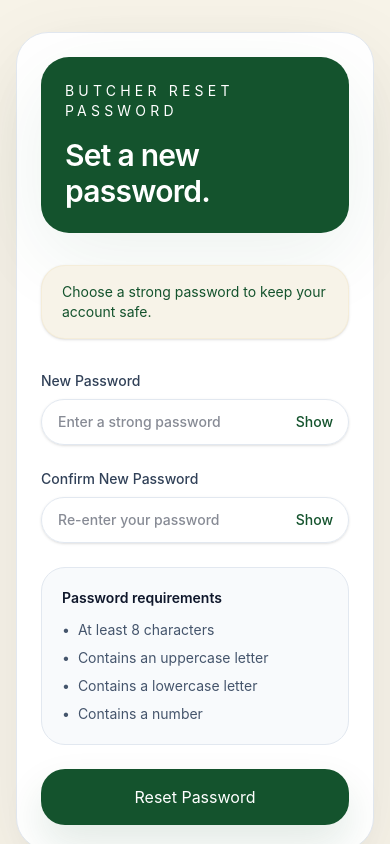
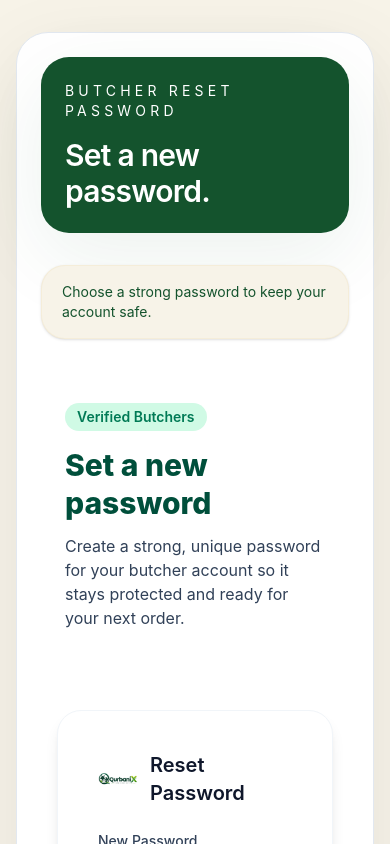
Before and after one commit to Talha-Morshed/QurbaniX, a React (Vite) app in the folder frontend/: page /reset-password/butcher in a window 390 px wide. Shown: the top 844 px of the page. Built offline with nearby package versions, Linux system fonts and the light colour scheme.

Commit message:
Redesign login pages UI with RegistrationLanding style

```diff
--- /dev/null
+++ b/frontend/src/components/form/LoginShell.jsx
@@ -0,0 +1,136 @@
+import images from '../../assets/images';
+
+const defaultSteps = [
+  { title: '1. Enter phone', description: 'Sign in with your registered mobile number.' },
+  { title: '2. Verify PIN', description: 'We send a 4-digit PIN to confirm your identity.' },
+  { title: '3. Get started', description: 'Access your dashboard and manage your Qurbani services.' },
+];
+
+const defaultWhy = [
+  { title: 'Verified Butchers', description: 'We screen and verify all service providers for your peace of mind.' },
+  { title: 'Secure Payments', description: 'Encrypted transactions and clear receipts for every booking.' },
+  { title: 'Easy Booking', description: 'Fast scheduling and order tracking from your dashboard.' },
+];
+
+function LoginShell({
+  pageTitle,
+  pageDescription,
+  notice,
+  leftTitle,
+  leftDescription,
+  formTitle,
+  formSubtitle,
+  steps = defaultSteps,
+  why = defaultWhy,
+  children,
+}) {
+  return (
+    <div className="min-h-screen bg-warm-cream text-slate-900 py-8 sm:py-10 lg:py-12">
+      <div className="mx-auto w-full max-w-6xl px-4 sm:px-6 lg:px-8">
+        <div className="rounded-[2rem] border border-slate-200 bg-white p-6 shadow-[0_24px_80px_rgba(15,23,42,0.08)] sm:p-8 lg:p-10">
+          <div className="mb-8 overflow-hidden rounded-[1.75rem] bg-primary p-6 text-white shadow-primary-soft sm:p-8">
+            <p className="text-sm uppercase tracking-[0.3em] text-white">{pageTitle}</p>
+            <h1 className="mt-4 text-3xl font-semibold tracking-tight sm:text-4xl lg:text-5xl">{pageDescription}</h1>
+          </div>
+
+          {notice && (
+            <div className="mb-8 rounded-3xl border border-warm-cream bg-warm-cream px-5 py-4 text-sm text-primary shadow-sm">
+              {notice}
+            </div>
+          )}
+
+          <div className="mt-6 grid gap-6 lg:grid-cols-2 items-stretch">
+            {/* Left: Branding / Welcome */}
+            <div className="flex flex-col justify-between gap-6 px-6 py-8 lg:py-10 lg:px-12 h-full">
+              <div className="relative">
+                <span className="inline-flex items-center px-3 py-1 rounded-full bg-emerald-100 text-emerald-700 font-semibold text-sm">Verified Butchers</span>
+                <h2 className="mt-4 md:mt-6 text-3xl md:text-4xl lg:text-5xl font-extrabold leading-tight text-emerald-900">{leftTitle}</h2>
+                <p className="mt-3 text-base text-slate-700 max-w-lg">{leftDescription}</p>
+
+                {/* Decorative subtle shape */}
+                <div className="pointer-events-none absolute right-2 bottom-2 hidden md:block opacity-60">
+                  <svg width="120" height="120" viewBox="0 0 120 120" fill="none" xmlns="http://www.w3.org/2000/svg">
+                    <defs>
+                      <linearGradient id="g1" x1="0" x2="1">
+                        <stop offset="0%" stopColor="#ECFDF5" />
+                        <stop offset="100%" stopColor="#EEF2FF" />
+                      </linearGradient>
+                    </defs>
+                    <rect x="0" y="0" width="120" height="120" rx="24" fill="url(#g1)" />
+                  </svg>
+                </div>
+              </div>
+
+              <div className="hidden md:block">
+                <div className="rounded-2xl bg-gradient-to-br from-primary/5 to-warm-cream p-4 shadow-md overflow-hidden">
+                  <div className="mt-4 flex flex-col gap-4">
+                    <p className="text-sm text-slate-600">Trusted local providers — ethical, verified, and halal.</p>
+
+                    <div className="mt-3 flex flex-wrap items-start gap-6">
+                      <div className="flex-1 min-w-[260px]">
+                        <div className="w-full h-72 md:h-96 rounded-3xl overflow-hidden bg-white p-2 shadow-2xl flex items-center justify-center">
+                          <img src={images.cow} alt="Cow" className="w-full h-full object-contain block" />
+                        </div>
+                      </div>
+
+                      <div className="flex flex-col gap-4">
+                        <div className="w-48 h-48 md:w-56 md:h-56 rounded-2xl overflow-hidden bg-white p-2 shadow-lg flex items-center justify-center">
+                          <img src={images.goat} alt="Goat" className="w-full h-full object-contain block" />
+                        </div>
+                        <div className="w-48 h-48 md:w-56 md:h-56 rounded-2xl overflow-hidden bg-white p-2 shadow-lg flex items-center justify-center">
+                          <img src={images.sheep} alt="Sheep" className="w-full h-full object-contain block" />
+                        </div>
+                      </div>
+                    </div>
+
+                    {/* How it works */}
+                    <div className="mt-5 grid grid-cols-1 sm:grid-cols-3 gap-3">
+                      {steps.map((step) => (
+                        <div key={step.title} className="rounded-2xl border border-slate-100 bg-white p-4 text-sm shadow-sm">
+                          <div className="font-semibold text-slate-800">{step.title}</div>
+                          <div className="text-slate-600 mt-1 text-xs">{step.description}</div>
+                        </div>
+                      ))}
+                    </div>
+
+                    {/* Why QurbaniX */}
+                    <div className="mt-5">
+                      <h4 className="text-sm font-semibold text-slate-800">Why QurbaniX</h4>
+                      <div className="mt-3 grid grid-cols-1 sm:grid-cols-3 gap-3">
+                        {why.map((item) => (
+                          <div key={item.title} className="p-3 bg-white rounded-2xl shadow-sm border border-slate-100">
+                            <div className="font-medium text-slate-800">{item.title}</div>
+                            <div className="text-xs text-slate-500 mt-1">{item.description}</div>
+                          </div>
+                        ))}
+                      </div>
+                    </div>
+                  </div>
+                </div>
+              </div>
+            </div>
+
+            {/* Right: Form card */}
+            <div className="flex items-center justify-center px-4 py-6 sm:px-6 lg:pr-12">
+              <div className="w-full max-w-2xl rounded-[1.5rem] border border-slate-100 bg-white p-10 shadow-lg">
+                <div className="mb-6">
+                  <div className="flex items-center gap-3">
+                    <img src={images.logo} alt="QurbaniX" className="h-10 w-10 object-contain rounded-lg" />
+                    <div>
+                      <h3 className="text-xl md:text-2xl font-semibold text-slate-900">{formTitle}</h3>
+                      <p className="hidden md:block text-sm text-slate-600">{formSubtitle}</p>
+                    </div>
+                  </div>
+                </div>
+
+                {children}
+              </div>
+            </div>
+          </div>
+        </div>
+      </div>
+    </div>
+  );
+}
+
+export default LoginShell;
--- a/frontend/src/pages/login/ButcherLogin.jsx
+++ b/frontend/src/pages/login/ButcherLogin.jsx
@@ -1,6 +1,6 @@
 import { useState } from 'react';
 import { Link, useNavigate } from 'react-router-dom';
-import PageShell from '../../components/form/PageShell';
+import LoginShell from '../../components/form/LoginShell';
 import { validatePhone } from '../../utils/validation';
 
 function ButcherLogin() {
@@ -97,7 +97,15 @@ function ButcherLogin() {
   };
 
   return (
-    <PageShell title="Butcher Login" description="Access your butcher account." notice="Manage your order requests and business profile from one secure hub.">
+    <LoginShell
+      pageTitle="Butcher Login"
+      pageDescription="Access your butcher account."
+      notice="Manage your order requests and business profile from one secure hub."
+      leftTitle="Welcome back, butcher"
+      leftDescription="Sign in to manage your availability, accept bookings, and keep your Qurbani business running smoothly."
+      formTitle="Butcher Sign In"
+      formSubtitle="Sign in with your phone number to continue."
+    >
       {stage === 'request' && (
         <form className="space-y-6" onSubmit={sendPin} noValidate>
           <div className="space-y-5">
@@ -163,7 +171,7 @@ function ButcherLogin() {
           </div>
         </form>
       )}
-    </PageShell>
+    </LoginShell>
   );
 }
 
--- a/frontend/src/pages/login/ButcherResetPassword.jsx
+++ b/frontend/src/pages/login/ButcherResetPassword.jsx
@@ -1,6 +1,6 @@
 import { useState } from 'react';
 import { Link } from 'react-router-dom';
-import PageShell from '../../components/form/PageShell';
+import LoginShell from '../../components/form/LoginShell';
 import PasswordField from '../../components/form/PasswordField';
 
 function ButcherResetPassword() {
@@ -56,7 +56,15 @@ function ButcherResetPassword() {
   };
 
   return (
-    <PageShell title="Butcher Reset Password" description="Set a new password." notice="Choose a strong password to keep your account safe.">
+    <LoginShell
+      pageTitle="Butcher Reset Password"
+      pageDescription="Set a new password."
+      notice="Choose a strong password to keep your account safe."
+      leftTitle="Set a new password"
+      leftDescription="Create a strong, unique password for your butcher account so it stays protected and ready for your next order."
+      formTitle="Reset Password"
+      formSubtitle="Enter and confirm your new password."
+    >
       {isSuccess ? (
         <div className="rounded-[2rem] border border-warm-cream bg-warm-cream p-8 text-center text-primary shadow-sm">
           <div className="mx-auto flex h-16 w-16 items-center justify-center rounded-full bg-primary text-3xl text-white">✓</div>
@@ -114,7 +122,7 @@ function ButcherResetPassword() {
           </button>
         </form>
       )}
-    </PageShell>
+    </LoginShell>
   );
 }
 
--- a/frontend/src/pages/login/CustomerLogin.jsx
+++ b/frontend/src/pages/login/CustomerLogin.jsx
@@ -1,6 +1,6 @@
 import { useState } from 'react';
 import { Link, useNavigate } from 'react-router-dom';
-import PageShell from '../../components/form/PageShell';
+import LoginShell from '../../components/form/LoginShell';
 import { validatePhone } from '../../utils/validation';
 
 function CustomerLogin() {
@@ -96,7 +96,15 @@ function CustomerLogin() {
   };
 
   return (
-    <PageShell title="Customer Login" description="Welcome back to QurbaniX." notice="Secure sign-in for a smooth shopping and delivery experience.">
+    <LoginShell
+      pageTitle="Customer Login"
+      pageDescription="Welcome back to QurbaniX."
+      notice="Secure sign-in for a smooth shopping and delivery experience."
+      leftTitle="Welcome back to QurbaniX"
+      leftDescription="Sign in securely to book trusted Qurbani services, track orders, and manage your bookings — all in one place."
+      formTitle="Customer Sign In"
+      formSubtitle="Sign in with your phone number to continue."
+    >
       {stage === 'request' && (
         <form className="space-y-6" onSubmit={sendPin} noValidate>
           <div className="space-y-5">
@@ -162,7 +170,7 @@ function CustomerLogin() {
           </div>
         </form>
       )}
-    </PageShell>
+    </LoginShell>
   );
 }
 
--- a/frontend/src/pages/login/CustomerResetPassword.jsx
+++ b/frontend/src/pages/login/CustomerResetPassword.jsx
@@ -1,6 +1,6 @@
 import { useState } from 'react';
 import { Link } from 'react-router-dom';
-import PageShell from '../../components/form/PageShell';
+import LoginShell from '../../components/form/LoginShell';
 import PasswordField from '../../components/form/PasswordField';
 
 function CustomerResetPassword() {
@@ -56,7 +56,15 @@ function CustomerResetPassword() {
   };
 
   return (
-    <PageShell title="Customer Reset Password" description="Set a new password." notice="Choose a strong password to keep your account safe.">
+    <LoginShell
+      pageTitle="Customer Reset Password"
+      pageDescription="Set a new password."
+      notice="Choose a strong password to keep your account safe."
+      leftTitle="Set a new password"
+      leftDescription="Create a strong, unique password for your customer account so it stays protected and ready for your next booking."
+      formTitle="Reset Password"
+      formSubtitle="Enter and confirm your new password."
+    >
       {isSuccess ? (
         <div className="rounded-[2rem] border border-warm-cream bg-warm-cream p-8 text-center text-primary shadow-sm">
           <div className="mx-auto flex h-16 w-16 items-center justify-center rounded-full bg-primary text-3xl text-white">✓</div>
@@ -114,7 +122,7 @@ function CustomerResetPassword() {
           </button>
         </form>
       )}
-    </PageShell>
+    </LoginShell>
   );
 }
 
```
Also changed, not shown: frontend/src/pages/login/ButcherForgotPassword.jsx (+11 -3 lines), frontend/src/pages/login/CustomerForgotPassword.jsx (+11 -3 lines), 1 other file (tests, documents, lock files or other folders).
